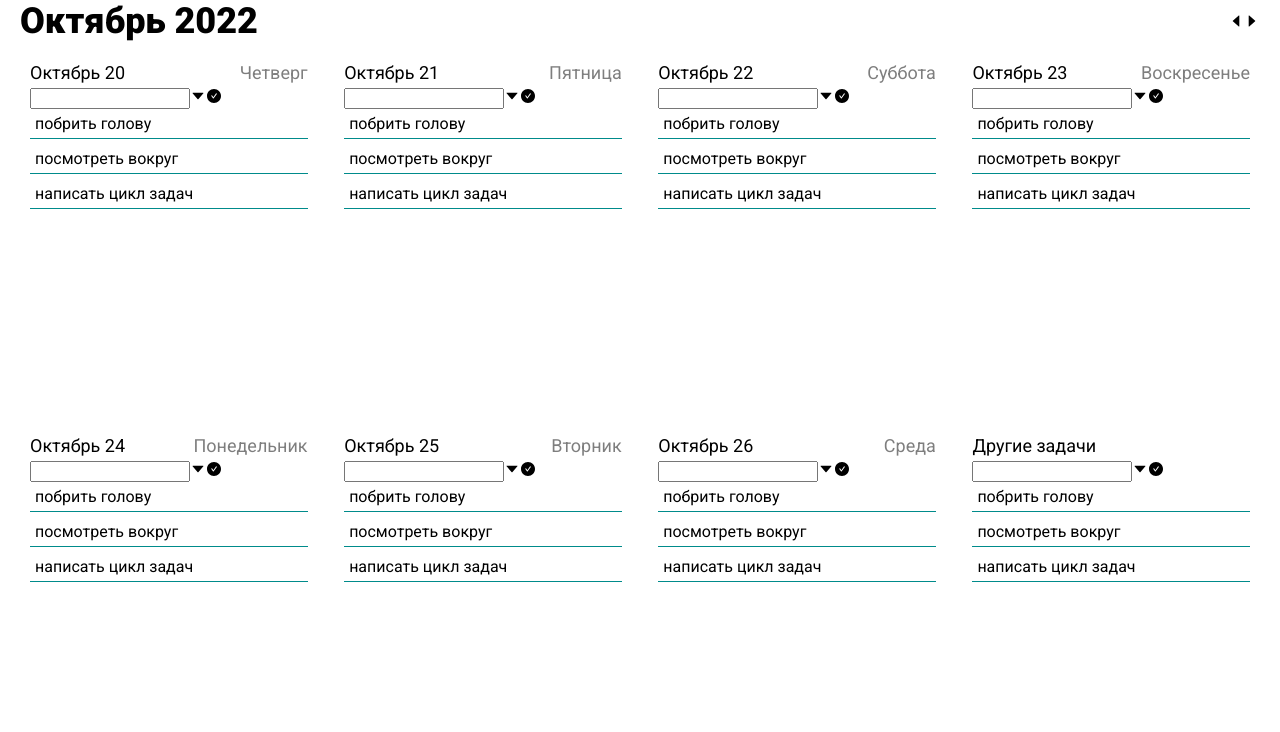
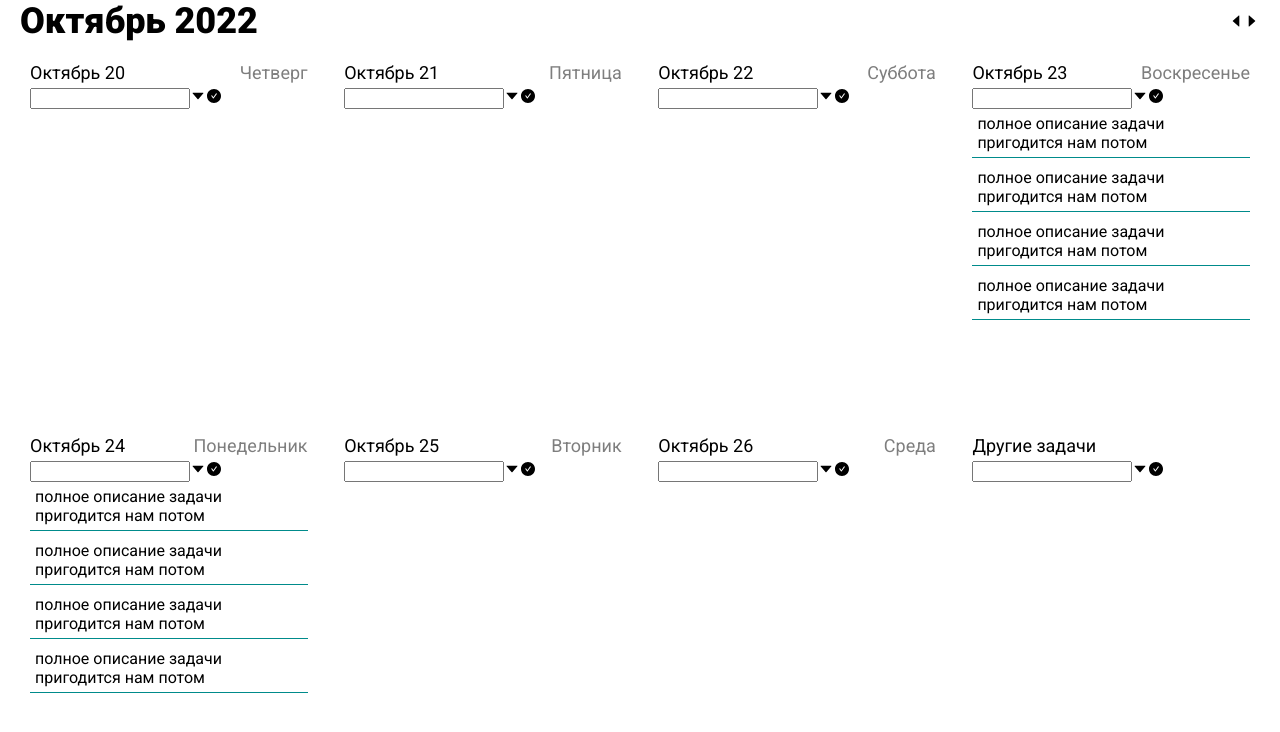
Before and after one commit to ramilqO/tweek, a React (Create React App) app: page / in a window 1280 px wide. Shown: the top 732 px of the page. Built offline with nearby package versions, Linux system fonts and the light colour scheme.

Commit message:
add tasks list

```diff
--- a/src/App.js
+++ b/src/App.js
@@ -1,14 +1,13 @@
 import './App.css';
 import Navbar from './Components/Navbar';
 import Main from './Components/Main';
-import { useState } from 'react';
+import React, { useState } from 'react';
 import styled from 'styled-components/macro';
 import useSetColor from './Hooks/useSetColor';
 
 const StyledApp = styled.div`
     background: #fff;
     height: 100vh;
-
     background: radial-gradient(
         circle,
         ${(props) => props.from} 10%,
@@ -19,6 +18,21 @@ const StyledApp = styled.div`
 function App() {
     const [date, setDate] = useState(new Date());
     const [colorsTheme, setcolorsTheme] = useState(useSetColor());
+
+    const [task, setTask] = useState({
+        text: 'полное описание задачи пригодится нам потом',
+        important: true,
+    });
+    const [allTasks, setAllTasks] = useState([
+        {
+            dateObj: { year: 2022, day: 23 },
+            tasks: [task, task, task, task],
+        },
+        {
+            dateObj: { year: 2022, day: 24 },
+            tasks: [task, task, task, task],
+        },
+    ]);
 
     let days = [
         'Воскресенье',
@@ -51,7 +65,12 @@ function App() {
                 date={date}
                 colorsTheme={colorsTheme}
             />
-            <Main monthNames={monthNames} date={date} days={days} />
+            <Main
+                monthNames={monthNames}
+                date={date}
+                days={days}
+                allTasks={allTasks}
+            />
         </StyledApp>
     );
 }
--- a/src/Components/Day.js
+++ b/src/Components/Day.js
@@ -8,9 +8,11 @@ const StyledDay = styled.div`
     position: relative;
     width: 24%;
     border-radius: 10px;
+    height: min-content;
     max-height: 48%;
     background-color: #fff;
     padding: 10px;
+    overflow-y: auto;
 `;
 
 const StyledHeader = styled.div`
@@ -48,13 +50,13 @@ const StyledForm = styled.form`
     display: flex;
 `;
 
-const Day = ({ date, monthNames, days }) => {
-    const tasks = [
-        'побрить голову',
-        'посмотреть вокруг',
-        'написать цикл задач',
-    ];
-
+const Day = ({ date, monthNames, days, allTasks, indexItem }) => {
+    let isCurrentDay = (task) => {
+        return (
+            task.dateObj.year === date.getFullYear() &&
+            task.dateObj.day === date.getDate()
+        );
+    };
     return (
         <StyledDay>
             <StyledHeader>
@@ -84,9 +86,18 @@ const Day = ({ date, monthNames, days }) => {
             </StyledForm>
 
             <StyledTaskList>
-                {tasks.map((task, index) => {
-                    return <StyledTask key={index}>{task}</StyledTask>;
-                })}
+                {allTasks &&
+                    allTasks.map((task, index) => {
+                        if (isCurrentDay(task)) {
+                            return task.tasks.map((taskItem) => {
+                                return (
+                                    <StyledTask key={taskItem.text}>
+                                        {taskItem.text}
+                                    </StyledTask>
+                                );
+                            });
+                        }
+                    })}
             </StyledTaskList>
         </StyledDay>
     );
--- a/src/Components/Main.js
+++ b/src/Components/Main.js
@@ -12,7 +12,7 @@ const StyledMain = styled.div`
     height: calc(100% - 55px); // 45px - это высота шапки margin + padding
 `;
 
-const Main = ({ date, monthNames, days }) => {
+const Main = ({ date, monthNames, days, allTasks }) => {
     return (
         <StyledMain>
             {days.map((day, index) => (
@@ -27,6 +27,8 @@ const Main = ({ date, monthNames, days }) => {
                         )
                     }
                     days={days}
+                    allTasks={allTasks}
+                    indexItem={index}
                 />
             ))}
             <Day />
```
